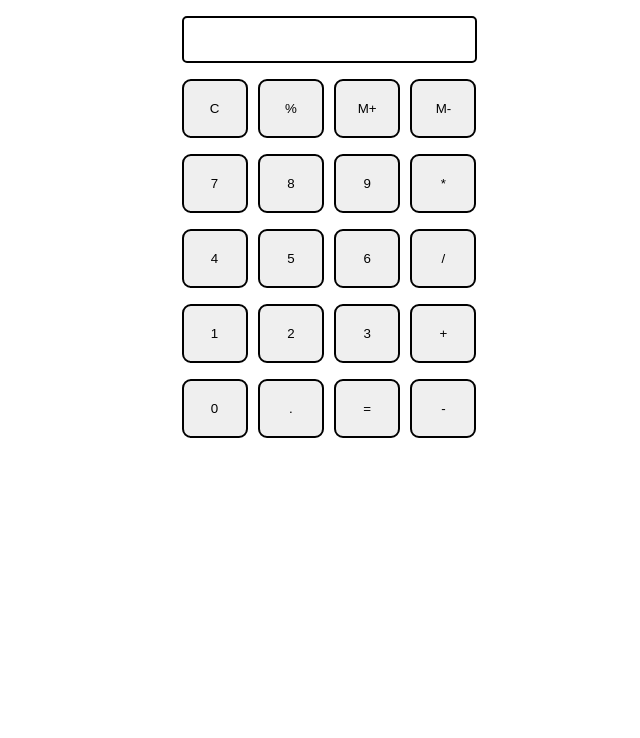
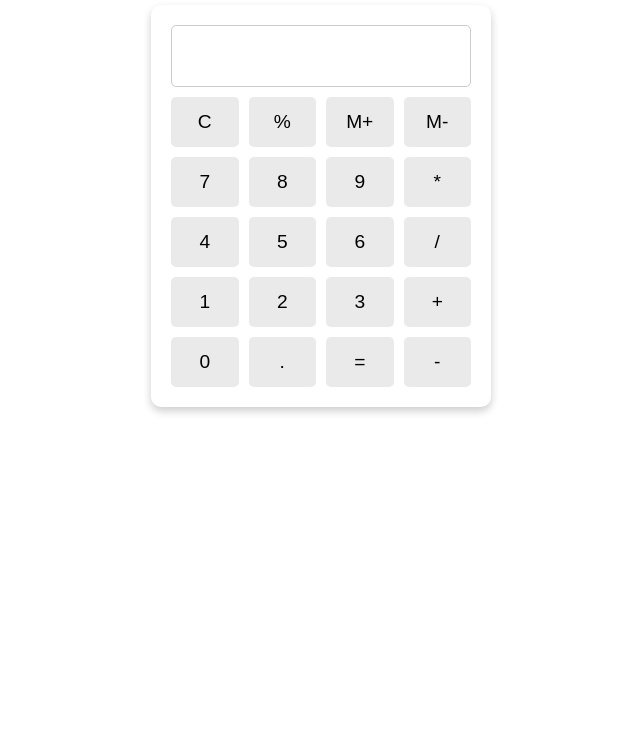
Before and after one commit to ankit26b/CODSOFT, a plain HTML site: page Level 1/Task 3/index.html in a window 1280 px wide. Shown: the part 83-821 px from the top of the page, without its empty margins (319-959 px from the left). Drawn offline with Linux system fonts and the light colour scheme.

Commit message:
grid implementation

```diff
--- a/Level 1/Task 3/index.html
+++ b/Level 1/Task 3/index.html
@@ -9,39 +9,27 @@
   <body>
     <h1>Calculator</h1>
     <div class="container">
-      <div class="row">
         <input type="text" class="input" />
-      </div>
-      <div class="row">
         <button class="button">C</button>
         <button class="button">%</button>
         <button class="button">M+</button>
         <button class="button">M-</button>
-      </div>
-      <div class="row">
         <button class="button">7</button>
         <button class="button">8</button>
         <button class="button">9</button>
         <button class="button">*</button>
-      </div>
-      <div class="row">
         <button class="button">4</button>
         <button class="button">5</button>
         <button class="button">6</button>
         <button class="button">/</button>
-      </div>
-      <div class="row">
         <button class="button">1</button>
         <button class="button">2</button>
         <button class="button">3</button>
         <button class="button">+</button>
-      </div>
-      <div class="row">
         <button class="button">0</button>
         <button class="button">.</button>
         <button class="button">=</button>
         <button class="button">-</button>
-      </div>
     </div>
 
     <script type="module" src="script.js"></script>
--- a/Level 1/Task 3/style.css
+++ b/Level 1/Task 3/style.css
@@ -1,38 +1,56 @@
-@import url('https://fonts.googleapis.com/css2?family=Poppins:ital,wght@0,100;0,200;0,300;0,400;0,500;0,600;0,700;0,800;0,900;1,100;1,200;1,300;1,400;1,500;1,600;1,700;1,800;1,900&display=swap');
+@import url("https://fonts.googleapis.com/css2?family=Poppins:ital,wght@0,100;0,200;0,300;0,400;0,500;0,600;0,700;0,800;0,900;1,100;1,200;1,300;1,400;1,500;1,600;1,700;1,800;1,900&display=swap");
 
-html,body{
+html,
+body {
   height: 100%;
   width: 100%;
   font-family: "Poppins", sans-serif;
+  text-align: center;
+  margin: 0;
+  padding: 0;
 }
 
-.button{
-    width:66px;
-    padding: 20px;
-    margin: 0 3px;
-    border: 2px solid black;
-    border-radius: 9px;
+.button {
+  height: 50px;
+  font-size: 1.2em;
+  background-color: #eaeaea;
+  border: none;
+  border-radius: 5px;
   cursor: pointer;
+  transition: background-color 0.3s ease;
 }
-.row{
+.button:hover {
+  background-color: #ddd;
+}
+
+.button:active {
+  background-color: #ccc;
+}
+.row {
   margin: 8px 0;
 }
-.row input{
-    width: 291px;
-    font-size: 20px;
-    margin: 0;
-    padding: 10px 0px;
-    border: 2px solid black;
+.input {
+  grid-column: span 4;
+  height: 50px;
+  font-size: 1.5em;
+  padding: 5px;
+  border: 1px solid #ccc;
   border-radius: 5px;
+  text-align: right;
 }
 
-.container{
-    display: flex;
-    flex-direction: column;
-    align-items: center;
-    margin: auto;
+.container {
+  display: grid;
+  grid-template-columns: repeat(4, 1fr);
+  gap: 10px;
+  width: 300px;
+  margin: 20px auto;
+  background-color: #fff;
+  padding: 20px;
+  border-radius: 10px;
+  box-shadow: 0 4px 8px rgba(0, 0, 0, 0.2);
 }
 
-h1{
-    text-align: center;
+h1 {
+  margin: 20px 0;
 }
```
Lines whose indentation alone changed are shown as unchanged.
